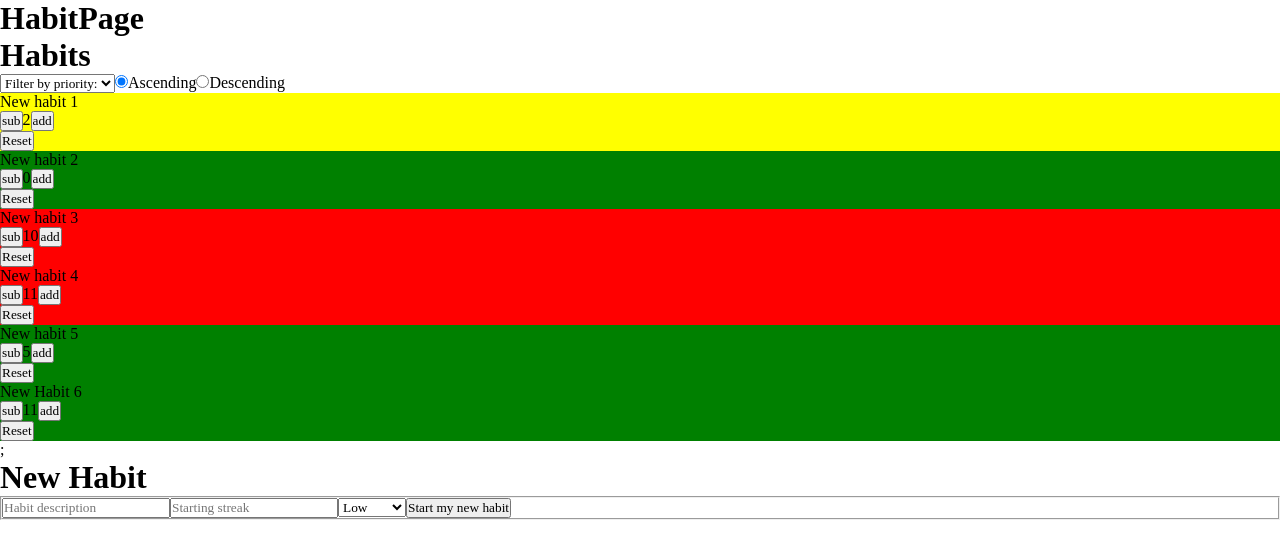
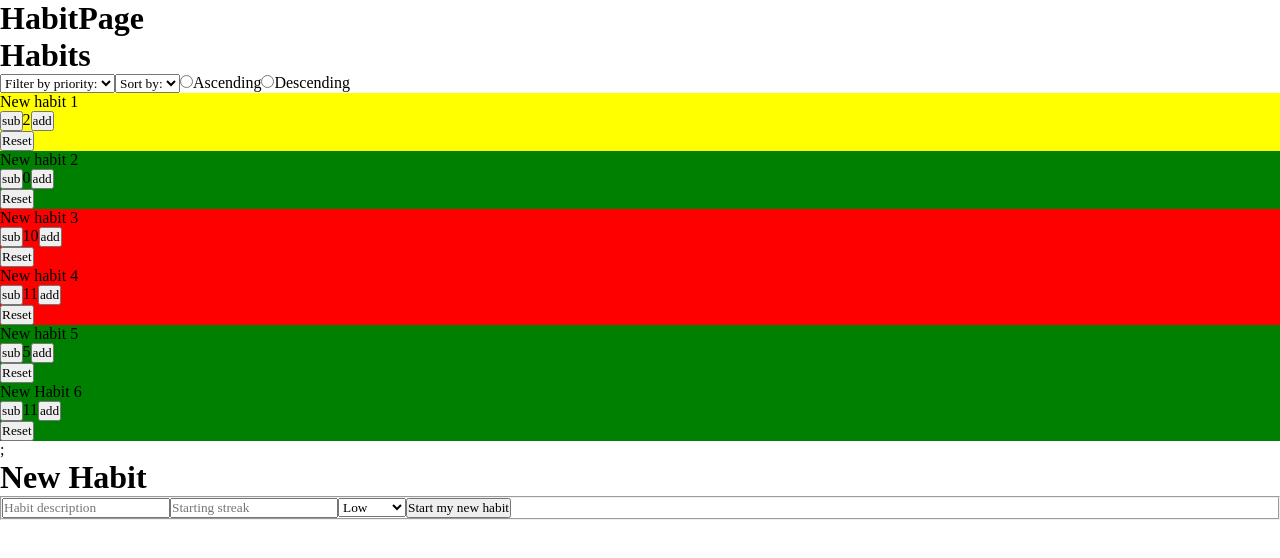
Before and after one commit to oablom/todo-app, a React (Create React App) app: page /habits in a window 1280 px wide. Shown: the top 558 px of the page. Built offline with nearby package versions, Linux system fonts and the light colour scheme.

Commit message:
sorting updated, not looping anymore, still buggy

```diff
--- a/src/components/Habits.jsx
+++ b/src/components/Habits.jsx
@@ -36,22 +36,28 @@ export default function Habits() {
     streak: 11}]);
 
   const [priorityFilter, setPriorityFilter] = useState("all");
-  const [sortedHabits, setSortedHabits] = useState("ascending");
+  const [sortedHabits, setSortedHabits] = useState("");
+  const [filteredHabits, setFilteredHabits] = useState([])
+  const [filterType, setFilterType] = useState("")
 
 
   useEffect(() => {
 
     let filteredHabits = priorityFilter === "all" ? habits : habits.filter((habit) => habit.priority === priorityFilter);
 
-    let sortingHabits = sortedHabits ? filteredHabits.sort((a,b) => {
-      let order = sortedHabits === "ascending" ? 1 : -1;
-      return order * a.priority.localeCompare(b.priority)
-    }) : habits;
+    let sortingHabits = [...filteredHabits];
+    sortingHabits.sort((a,b) => {
+      return (
+        (filterType === "priority" ?
+        (sortedHabits === "ascending" ? 1 : -1) * a.priority.localeCompare(b.priority)
+        : filterType === "streak" ? (sortedHabits === "ascending" ? 1 : -1) * (a.streak - b.streak) : 0)
+      )
+    });
 
-    setHabits(sortingHabits)
+    setFilteredHabits(sortingHabits)
 
 
-  }, [habits, priorityFilter, sortedHabits]);
+  }, [habits, priorityFilter, sortedHabits, filterType]);
 
   let editHabit = (i, edit) => {
     setHabits(oldHabits => {
@@ -62,12 +68,13 @@ export default function Habits() {
   };
 
 
-
+ console.log(filterType)
   return (
     <div>
       <div className="habits">
         <h1>Habits</h1>
         {/* FILTRERADE HABITS */}
+
 
         <select value={priorityFilter} onChange={(e) => setPriorityFilter(e.target.value)}>
           <option value="all">Filter by priority:</option>
@@ -77,11 +84,18 @@ export default function Habits() {
           <option value="low">Low</option>
         </select>
 
+        {/* SORTERINGSTYP */}
+        <select value={filterType} onChange={(e) => setFilterType(e.target.value)}>
+          <option value="">Sort by:</option>
+          <option value="priority">Priority</option>
+          <option value="streak">Streak</option>
+        </select>
+
         {/* SORTERADE HABITS */}
         <label><input type="radio" value="ascending" checked={sortedHabits === "ascending"} onChange={(e) => setSortedHabits(e.target.value)} />Ascending</label>
         <label><input type="radio" value="descending" checked={sortedHabits === "descending"} onChange={(e) => setSortedHabits(e.target.value)} />Descending</label>
 
-        {habits.map((habit, i) => (
+        {filteredHabits.map((habit, i) => (
           <div  key={i} style={{backgroundColor: habit.priority === "low" ? "green" : habit.priority === "mid" ? "yellow" : "red"}}>
             <p>{habit.title}</p>
             <p><button onClick={() => editHabit(i, edit => habit.streak -= 1)}>sub</button>{habit.streak}<button onClick={() => editHabit(i,edit => habit.streak += 1)}>add</button></p>
```
